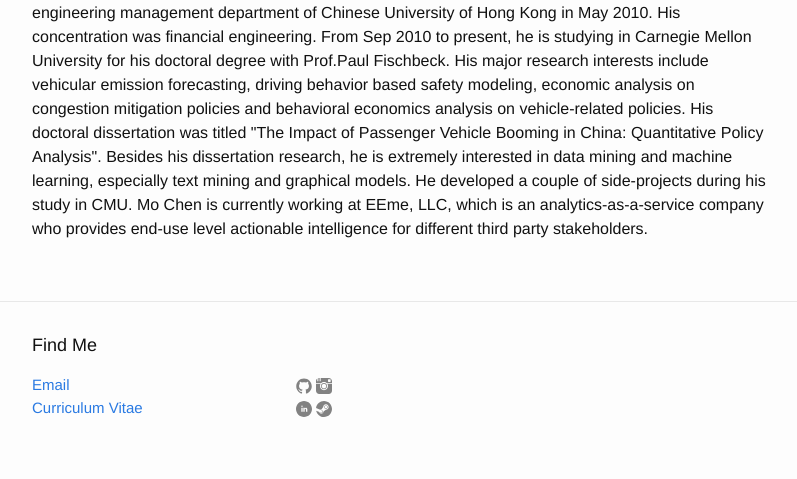
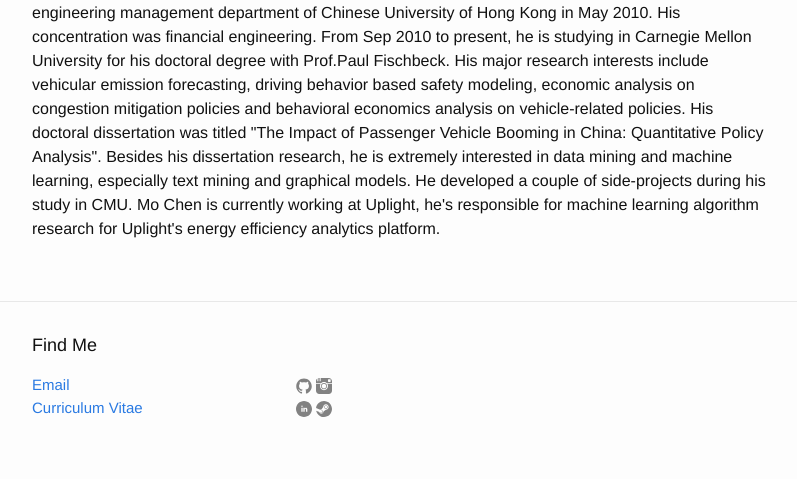
Before and after one commit to HAHAHANIBAL/HAHAHANIBAL.github.io, a Jekyll site: the page built from about.md, in a window 1280 px wide. Shown: the part 502-981 px from the top of the page, without its empty margins (238-1035 px from the left). Built offline with Jekyll 4.4.1, drawn with Linux system fonts in a browser that asks for light colours; some of the changed text lies outside the part shown.

Commit message:
Update about.md

```diff
--- a/about.md
+++ b/about.md
@@ -10,5 +10,5 @@ permalink: /about/
 <p>
 Mo Chen received his Bachelor of Engineering degree with honors at the system engineering and engineering management department of Chinese University of Hong Kong in May 2010. His concentration was financial engineering. From Sep 2010 to present, he is studying in Carnegie Mellon University for his doctoral degree with Prof.Paul Fischbeck. His major research interests include vehicular emission forecasting, driving behavior based safety modeling, economic analysis on congestion mitigation policies and behavioral economics analysis on vehicle-related policies. His doctoral dissertation was titled "The Impact of Passenger Vehicle Booming in China: Quantitative Policy Analysis".
 Besides his dissertation research, he is extremely interested in data mining and machine learning, especially text mining and graphical models. He developed a couple of side-projects during his study in CMU.
-Mo Chen is currently working at EEme, LLC, which is an analytics-as-a-service company who provides end-use level actionable intelligence for different third party stakeholders.
+Mo Chen is currently working at Uplight, he's responsible for machine learning algorithm research for Uplight's energy efficiency analytics platform.
 </p>
```
